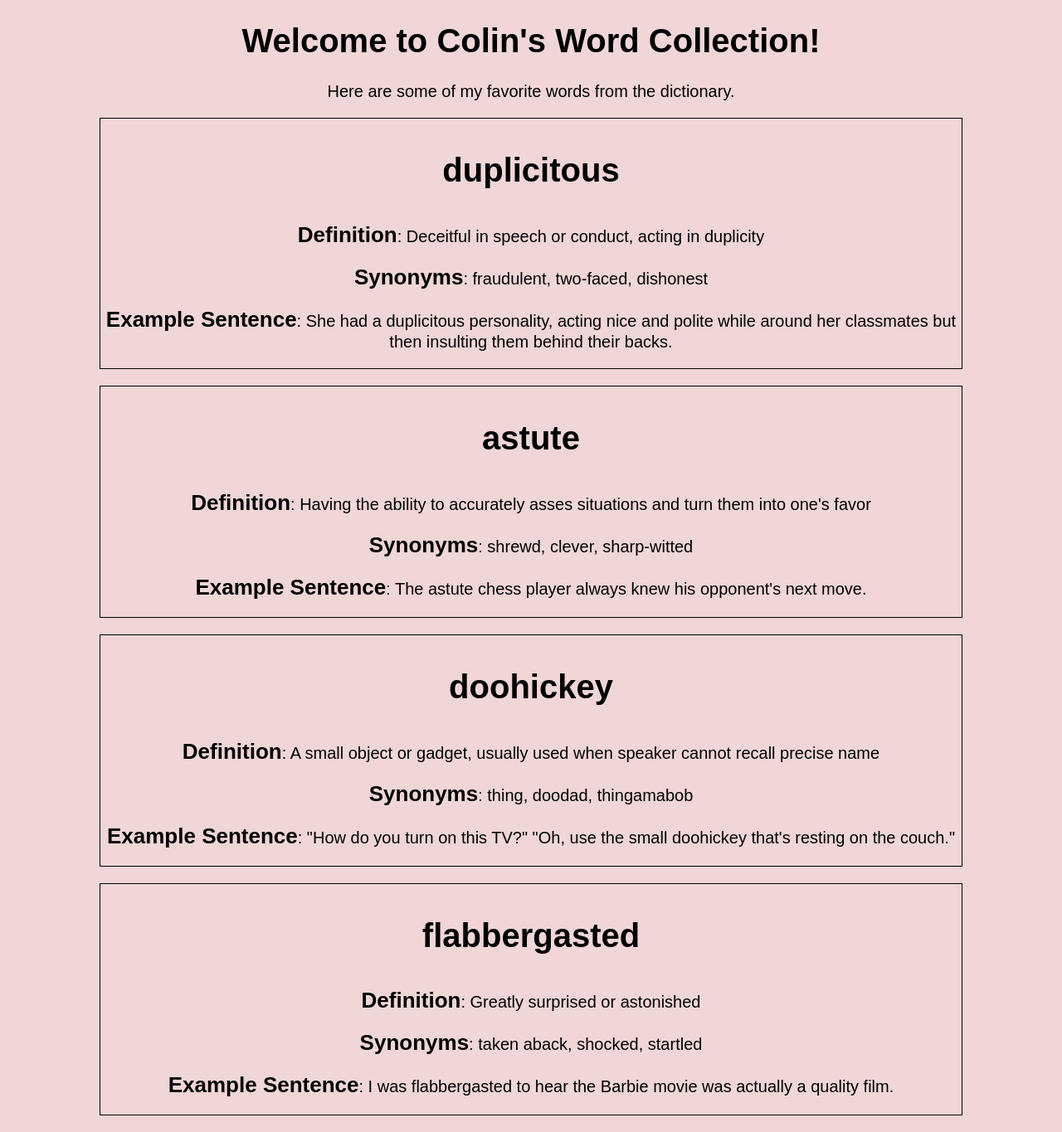
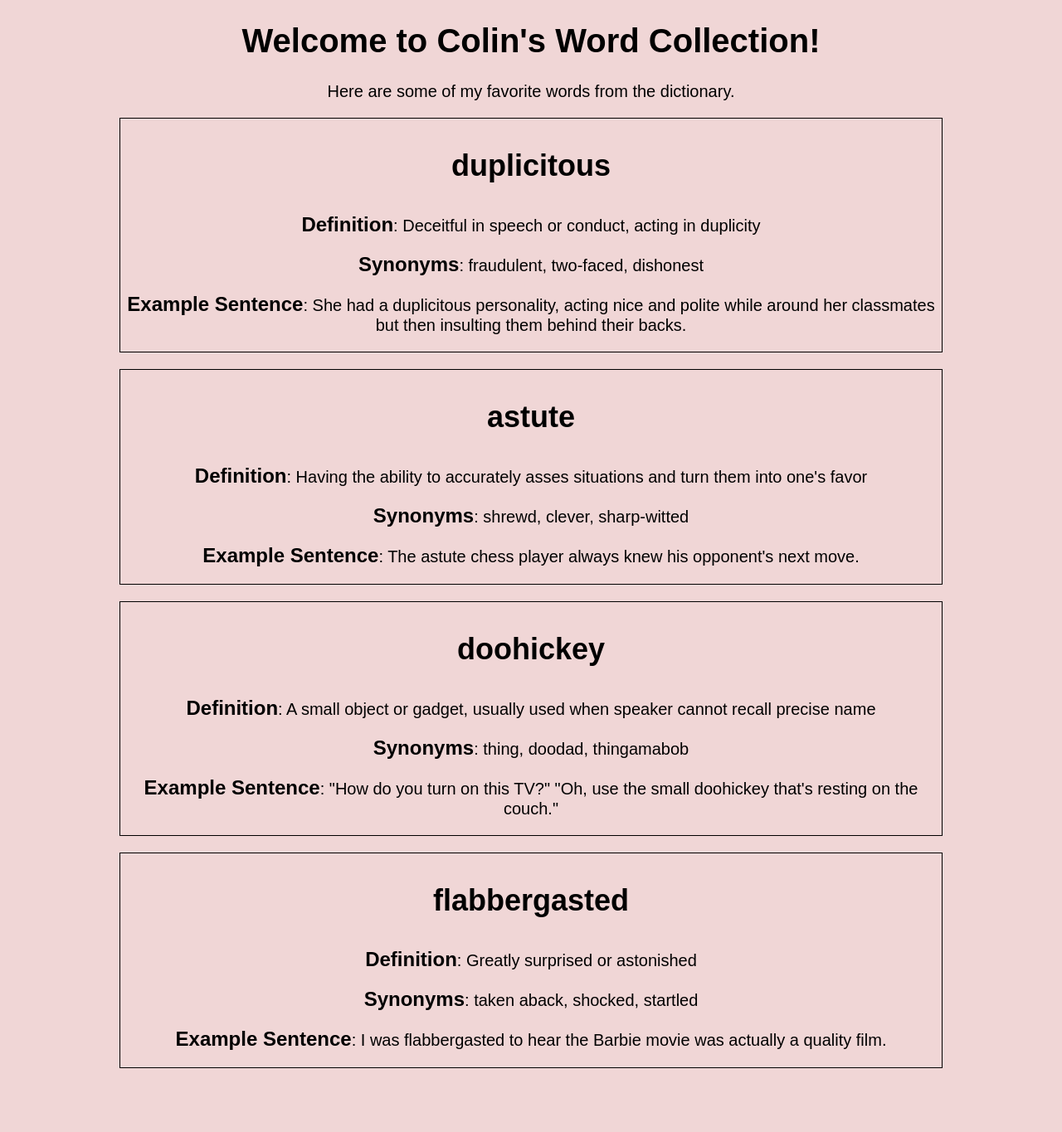
Before and after one commit to CMeier556/collection-project, a PHP site: page / in a window 1280 px wide. Shown: the whole page at 83% size. After the commit the page ends 1288 px from the top, so only its background shows below. Run offline with PHP 8.4, Linux system fonts and the light colour scheme; data comes from the database, SQL or seed files in the repository.

Commit message:
End of day commit

```diff
--- a/style.css
+++ b/style.css
@@ -9,19 +9,18 @@ html {
 
 body {
 	text-align: center;
-    margin-left: 100px;
-	margin-right: 100px;
+    margin: 0;
 	padding: 0;
 	background-color: #f0d6d6;
 }
 
 .item {
     border: 1px solid black;
-	width: 100%;
+	width: 80%;
 }
 
 .word {
-	font-size: 2rem;
+	font-size: 1.8rem;
 }
 
 .word-container {
@@ -31,5 +30,5 @@ body {
 }
 
 b {
-	font-size: 1.3rem;
+	font-size: 1.2rem;
 }
```
